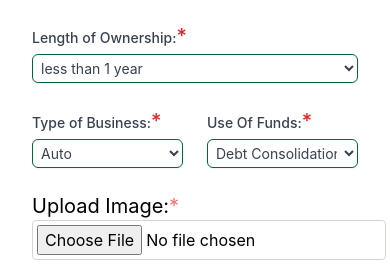
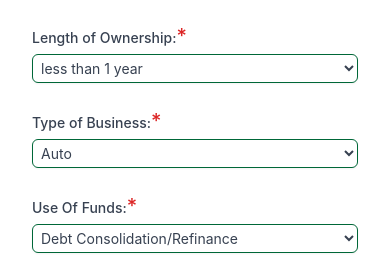
Before and after one commit to Outwerk/FirstProject, a React (Create React App) app: page / in a window 390 px wide. Shown: the part 1096-1374 px from the top of the page. Built offline with nearby package versions, Linux system fonts and the light colour scheme.

Commit message:
add input field

```diff
--- a/src/components/HeroForm.js
+++ b/src/components/HeroForm.js
@@ -261,7 +261,7 @@
 
 
                         {/* type Of business */}
-                        <div className="col-span-3 sm:col-span-3">
+                        <div className="col-span-6 sm:col-span-3">
                             <label htmlFor="options2" className="block text-sm font-medium text-gray-700 ">
                                 Type of Business:<span className='text-red-600 mt-2 text-xl'>*</span>
                             </label>
@@ -292,7 +292,7 @@
 
 
                         {/* Use Of Funds */}
-                        <div className="col-span-3 sm:col-span-3">
+                        <div className="col-span-6 sm:col-span-3">
                             <label htmlFor="options3" className="block text-sm font-medium text-gray-700 ">
                                 Use Of Funds:<span className='text-red-600 mt-2 text-xl'>*</span>
                             </label>
```
